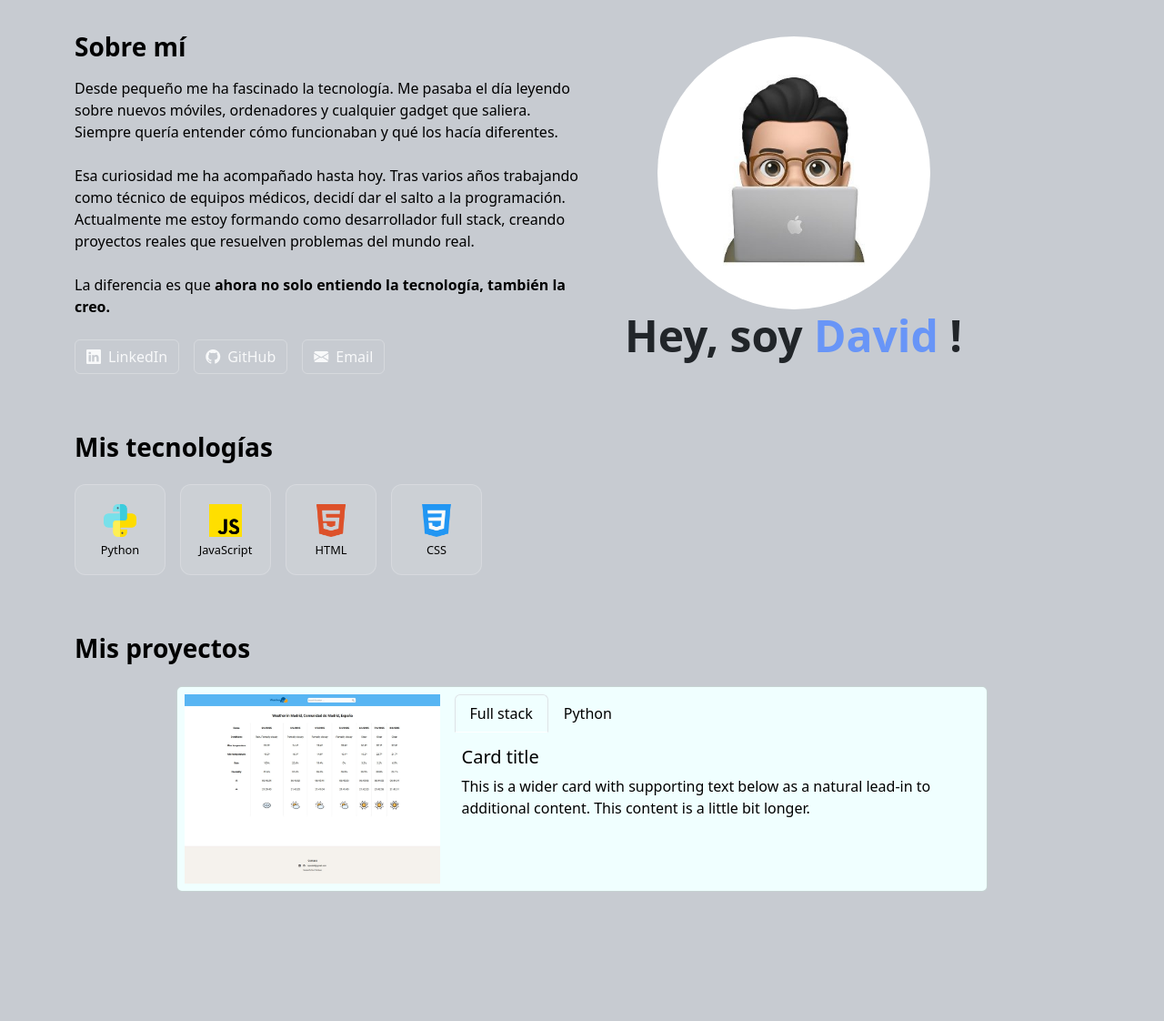
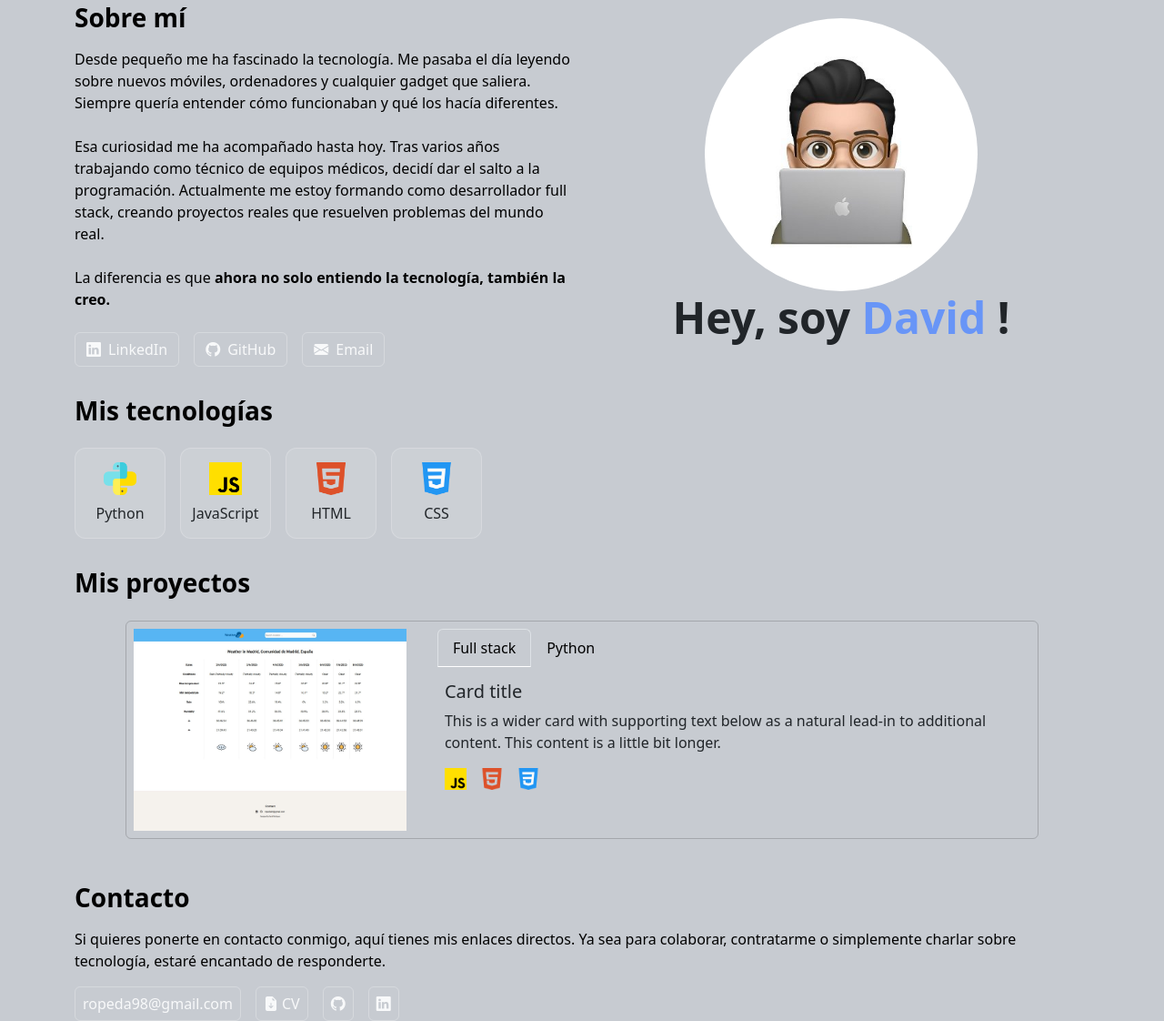
Before and after one commit to davidrguez98/portfolio, a plain HTML site: page index.html in a window 1280 px wide. Shown: the part 93-1215 px from the top of the page at 91% size. Before the commit the page ends 1089 px from the top, so only its background shows below. Drawn offline with nearby package versions, Linux system fonts and the light colour scheme.

Commit message:
todas las secciones lista. Falta cambiar los colores, letra y añadir todos los proyectos

```diff
--- a/index.html
+++ b/index.html
@@ -35,10 +35,10 @@
                     <a class="nav-link active" href="#myStack">Tecnologías</a>
                 </li>
                 <li class="nav-item">
-                    <a class="nav-link active" href="#">Proyectos</a>
+                    <a class="nav-link active" href="#myProjects">Proyectos</a>
                 </li>
                 <li class="nav-item">
-                    <a class="nav-link active" href="#">Contacto</a>
+                    <a class="nav-link active" href="#contact">Contacto</a>
                 </li>
                 </ul>
                 <ul class="navbar-nav align-items-center"">
@@ -58,8 +58,9 @@
 
     <main>
 
-        <section style="padding-top: 8rem;" id="aboutMe">
-            <div class="container d-flex flex-column flex-lg-row align-items-center">
+        <section style="padding-top: 6rem;" id="aboutMe">
+            <div class="container">
+                <div class="row align-items-center">
                     <div class="col-lg-6">
                         <h5 class="fw-bold fs-3" style="color: black;">Sobre mí</h5>
                         <p class="mt-3" style="color: black">
@@ -70,23 +71,20 @@
                             La diferencia es que <strong>ahora no solo entiendo la tecnología, también la creo.</strong>
                         </p>
                         <div class="d-flex justify-content-center justify-content-lg-start gap-3 mt-4 flex-wrap">
-                        <a href="https://www.linkedin.com/in/tuusuario"  target="_blank" class="btn btn-outline-light d-flex align-items-center gap-2"><i class="bi bi-linkedin"></i>LinkedIn</a>
-                        <a href="https://github.com/tuusuario" target="_blank" class="btn btn-outline-light d-flex align-items-center gap-2">
-                            <i class="bi bi-github"></i> GitHub
-                        </a>
-                        <a href="mailto:tuemail@example.com" class="btn btn-outline-light d-flex align-items-center gap-2">
-                            <i class="bi bi-envelope-fill"></i> Email
-                        </a>
+                            <a href="https://www.linkedin.com/in/tuusuario" target="_blank" class="btn btn-outline-light d-flex align-items-center gap-2"><i class="bi bi-linkedin"></i>LinkedIn</a>
+                            <a href="https://github.com/tuusuario" target="_blank" class="btn btn-outline-light d-flex align-items-center gap-2"><i class="bi bi-github"></i> GitHub</a>
+                            <a href="mailto:tuemail@example.com" class="btn btn-outline-light d-flex align-items-center gap-2"><i class="bi bi-envelope-fill"></i> Email</a>
                         </div>
                     </div>
-                <div class="col-lg-5 text-center">
+                    <div class="col-lg-6 text-center">
                         <img src="./assets/images/myslef.JPEG" class="img-fluid rounded-circle" alt="Foto de perfil" style="max-width: 300px;">
                         <h1 class="display-5 fw-bold">Hey, soy <span style="color: rgb(104, 149, 247)">David</span> !</h1>
                     </div>
                 </div>
+            </div>
         </section>
 
-        <section style="padding-top: 4rem;" id="myStack">
+        <section style="padding-top: 2rem;" id="myStack">
             <div class="container">
                 <h5 class="fw-bold fs-3 mb-4" style="color: black">Mis tecnologías</h5>
                 <div class="d-flex flex-wrap gap-3">
@@ -110,17 +108,17 @@
             </div>
         </section>
 
-        <section style="padding-top: 4rem;" id="myProjects">
+        <section style="padding-top: 2rem;" id="myProjects">
             <div class="container">
                 <h5 class="fw-bold fs-3 mb-4" style="color: black">Mis proyectos</h5>
                 <div class="d-flex flex-column align-items-center justify-content-center">
 
 
                     <!-- Single project -->
-                    <div class="card mb-3" style="max-width: 80%; background-color: azure;">
+                    <div class="card mb-3" style="background-color: transparent; width: 90%;">
                         <div class="row g-0">
                             <div class="col-md-4 p-2">
-                                <img src="./assets/images/projects/weather-web.jpg" class="img-fluid" style="border-radius: 3;" alt="project portrait">
+                                <img src="./assets/images/projects/weather-web.jpg" class="img-fluid" style="border-radius: 3; max-width: 300px;" alt="project portrait">
                             </div>
                             <div class="col-md-8">
                                 <div class="p-0" style="height: 100%;">
@@ -128,20 +126,25 @@
                                         <div class="card-header border-bottom-0 p-0" style="background-color: transparent;">
                                             <ul class="nav nav-tabs card-header-tabs px-3 p-2" id="myTab" role="tablist">
                                                 <li class="nav-item" role="presentation">
-                                                    <button class="nav-link active" id="asd-tab" data-bs-toggle="tab" data-bs-target="#asd" type="button" role="tab" aria-controls="asd" aria-selected="true" style="background-color: transparent; border: 0.5; color: black;">Full stack</button>
+                                                    <button class="nav-link active" id="fullStack-tab" data-bs-toggle="tab" data-bs-target="#fullStack" type="button" role="tab" aria-controls="fullStack" aria-selected="true" style="background-color: transparent; color: black;">Full stack</button>
                                                 </li>
                                                 <li class="nav-item" role="presentation">
-                                                    <button class="nav-link" id="sd-tab" data-bs-toggle="tab" data-bs-target="#sd" type="button" role="tab" aria-controls="sd" aria-selected="false" style="background-color: transparent; border: 0.5; color: black;">Python</button>
+                                                    <button class="nav-link" id="python-tab" data-bs-toggle="tab" data-bs-target="#python" type="button" role="tab" aria-controls="python" aria-selected="false" style="background-color: transparent; color: black;">Python</button>
                                                 </li>
                                             </ul>
                                         </div>
 
-                                        <div class="tab-content px-3 pb-3 ps-3" style="border: 0.5rem; color: black;">
-                                            <div class="tab-pane fade show active" id="asd" role="tabpanel" aria-labelledby="asd-tab">
+                                        <div class="tab-content px-3 pb-3 ps-3">
+                                            <div class="tab-pane fade show active" id="fullStack" role="tabpanel" aria-labelledby="fullStack-tab">
                                                 <h5 class="card-title mt-3">Card title</h5>
                                                 <p class="card-text">This is a wider card with supporting text below as a natural lead-in to additional content. This content is a little bit longer.</p>
+                                                <div class="tech-card-project d-flex gap-3" >
+                                                    <img src="./assets/images/js-c.png" alt="JavaScript" class="tech-icon">
+                                                    <img src="./assets/images/html5-c.png" alt="HTML" class="tech-icon">
+                                                    <img src="./assets/images/css-c.png" alt="CSS" class="tech-icon">
                                                 </div>
-                                            <div class="tab-pane fade" id="sd" role="tabpanel" aria-labelledby="sd-tab">
+                                            </div>
+                                            <div class="tab-pane fade" id="python" role="tabpanel" aria-labelledby="python-tab">
                                                 <h5 class="card-title mt-3">Card title</h5>
                                                 <p class="card-text">This is a wider card with supporting text below as a natural lead-in to additional content. This content is a little bit longer.</p>
                                             </div>
@@ -153,55 +156,39 @@
                     </div>
 
 
+                </div>
+            </div>
+        </section>
 
+        <section style="padding-top: 2rem;" id="contact">
+            <div class="container">
+                <div class="row justify-content-center">
+                    <div class="">
+                        <h5 class="fw-bold fs-3" style="color: black;">Contacto</h5>
+                        <p class="mt-3" style="color: black;">
+                            Si quieres ponerte en contacto conmigo, aquí tienes mis enlaces directos. Ya sea para colaborar, contratarme o simplemente charlar sobre tecnología, estaré encantado de responderte.
+                        </p>
+                        <div class="d-flex flex-wrap align-items-center gap-3 mt-3">
+                            <button id="copyEmailBtn" class="btn btn-outline-light d-flex align-items-center px-2">
+                                ropeda98@gmail.com
+                            </button>
+                            <a href="./assets/cv-david-rodriguez.pdf" download class="btn btn-outline-light d-flex align-items-center px-2">
+                                <i class="bi bi-file-earmark-arrow-down-fill me-1"></i>CV
+                            </a>
+                            <a href="https://github.com/tuusuario" target="_blank" class="btn btn-outline-light d-flex align-items-center px-2">
+                                <i class="bi bi-github"></i>
+                            </a>
+                            <a href="https://www.linkedin.com/in/tuusuario" target="_blank" class="btn btn-outline-light d-flex align-items-center px-2">
+                                <i class="bi bi-linkedin"></i>
+                            </a>
+                        </div>
+                    </div>
                 </div>
             </div>
         </section>
 
 
-
-        <!-- <section class="myProjects">
-            <h2>Proyectos</h2>
-            <article class="myProjects-project">
-                <div class="myProjects-project-img">
-                    <img src="" alt="">
-                </div>
-                <div class="myProjects-project-inf">
-                    <h3>Título proyecto</h3>
-                    <nav class="myProjects-project-options">
-                        <button>Full Stack</button>
-                        <button>Back-end</button>
-                    </nav>
-                    <section class="myProjects-project-option-fullStack">
-                        <p>Descripción</p>
-                        <ul>
-                            <li>Stack</li>
-                        </ul>
-                    </section>
-                    <section class="myProjects-project-option-backend">
-                        <p>Descripción</p>
-                        <ul>
-                            <li>Stack Python</li>
-                        </ul>
-                    </section>
-                </div>
-            </article>
-        </section> -->
-
-        <!-- <section class="myContact">
-            <h2>Contacto</h2>
-            <span>ropeda98@gmail.com</span>
-            <span>CV</span>
-            <span>GitHub</span>
-            <span>Linkedink</span>
-        </section> -->
-
-
-
     </main>
 
-    <footer>
-
-    </footer>
 </body>
 </html>
--- a/style/style.css
+++ b/style/style.css
@@ -5,7 +5,7 @@ body {
 }
 main {
     width: 100%;
-    max-width: 1400px;
+    max-width: 1200px;
     display: flex;
     flex-direction: column;
     justify-content: center;
@@ -32,7 +32,6 @@ main {
         justify-content: center;
         align-items: center;
         transition: all 0.3s ease;
-        }
 
         .tech-card:hover {
             background: linear-gradient(135deg, rgba(104, 149, 247, 0.2), rgba(255, 255, 255, 0.15));
@@ -54,3 +53,11 @@ main {
             object-fit: contain;
         }
     }
+
+    .tech-card-project {
+        width: 1.5rem;
+    }
+
+
+
+}
```
Lines whose indentation alone changed are shown as unchanged.
